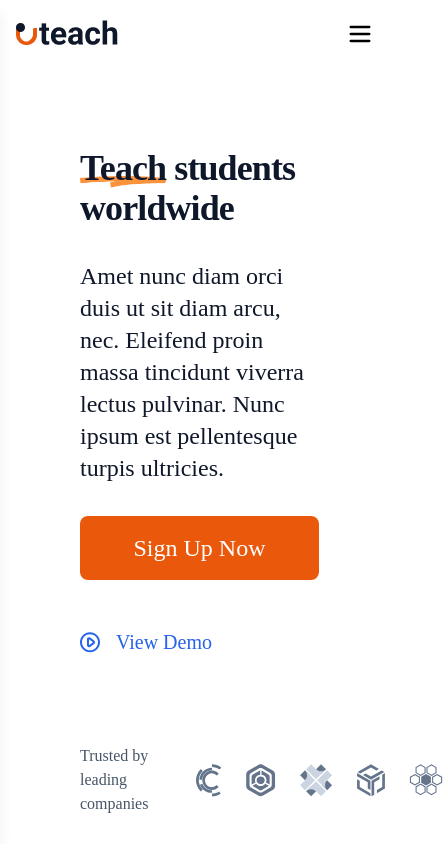
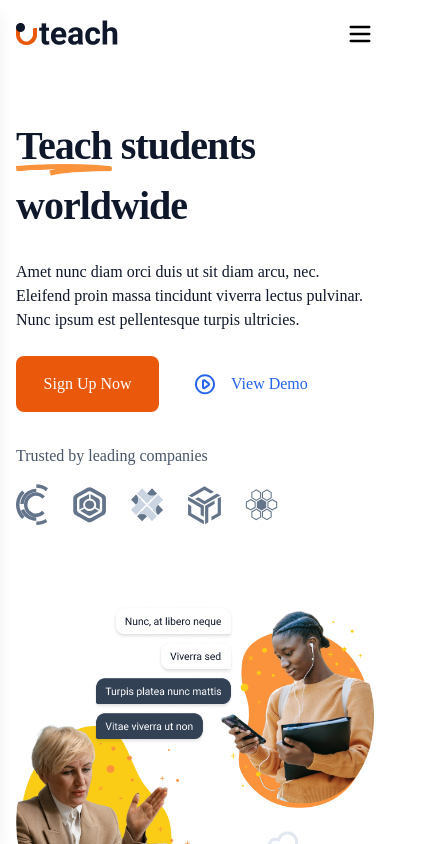
Before and after one commit to eduardouglas99/nextjs-landing-ui, a Next.js app: page / in a window 390 px wide. Shown: the top 844 px of the page, 443 px wide, since content can reach past the window. Built offline with nearby package versions, Linux system fonts and the light colour scheme.

Commit message:
feat: develop hero banner mobile version

```diff
--- a/src/app/components/ButtonSignUp/index.tsx
+++ b/src/app/components/ButtonSignUp/index.tsx
@@ -5,11 +5,12 @@ import { twMerge } from "tailwind-merge"
 interface ButtonSignUpProps {
     title: string
     className?: string
+    ariaLabel: string
 }
 
-export default function ButtonSignUp({ title, className }: ButtonSignUpProps) {
+export default function ButtonSignUp({ title, className, ariaLabel }: ButtonSignUpProps) {
     return (
-        <button type="button"className={twMerge("cursor-pointer text-center text-header-base btn-header-base-hover rounded-lg", className)}>
+        <button type="button" className={twMerge("cursor-pointer text-center text-header-base btn-header-base-hover rounded-lg", className)} aria-label={ariaLabel}>
             {title}
         </button>
     )
--- a/src/app/components/Container/index.tsx
+++ b/src/app/components/Container/index.tsx
@@ -8,7 +8,7 @@ interface ContainerProps {
 
 export function Container({ children, className }: ContainerProps) {
     return (
-        <div className={twMerge("w-full max-w-[1280px] mx-auto", className)}>
+        <div className={twMerge("w-full max-w-[1280px] mx-auto py-12 px-4", className)}>
             {children}
         </div>
     )
--- a/src/app/components/Header/index.tsx
+++ b/src/app/components/Header/index.tsx
@@ -59,7 +59,7 @@ export default function Header() {
                                 <button type="button" className="cursor-pointer text-left text-header-base text-header-base-hover">
                                     Log In
                                 </button>
-                                <ButtonSignUp title="Sign Up Now" className="w-fit py-2 px-4 border-2 border-[#0F172A]" />
+                                <ButtonSignUp title="Sign Up Now" className="w-fit py-2 px-4 border-2 border-[#0F172A]" ariaLabel="Sign up now" />
                             </div>
                         </div>
                     </div>
--- a/src/app/components/HeroBanner/index.tsx
+++ b/src/app/components/HeroBanner/index.tsx
@@ -5,13 +5,13 @@ import ButtonSignUp from "../ButtonSignUp";
 
 export default function HeroBanner() {
     return (
-        <Container className="flex items-center p-20 ">
+        <Container className="flex items-center md:p-20">
             <section className="w-full bg-white">
                 <div className="container mx-auto">
                     <div className="grid grid-cols-1 lg:grid-cols-2 gap-8 items-center">
                         <div className="space-y-6">
                             <div className="m-0">
-                                <h1 className="text-4xl md:text-7xl font-extrabold text-slate-900 tracking-tight">
+                                <h1 className="text-[40px] md:text-[72px] font-extrabold text-slate-900 tracking-tight">
                                     <span className="inline-block relative">
                                         <span className="relative z-10">Teach</span>
                                         <img
@@ -22,14 +22,14 @@ export default function HeroBanner() {
                                     </span>{' '}
                                     students <span className="block">worldwide</span>
                                 </h1>
-                                <p className="w-[99%] max-w-full text-2xl tracking-normal primary-color font-normal my-8">
+                                <p className="w-[99%] max-w-full text-base md:text-2xl tracking-normal primary-color font-normal my-6 md:my-8">
                                     Amet nunc diam orci duis ut sit diam arcu, nec. Eleifend proin massa tincidunt viverra lectus pulvinar. Nunc ipsum est pellentesque turpis ultricies.
                                 </p>
                             </div>
 
-                            <div className="flex flex-col sm:flex-row gap-10">
-                                <ButtonSignUp title="Sign Up Now" className="w-[239px] text-2xl text-white py-4 bg-oragen-color border-[#0F172A]" />
-                                <Link href="#demo" className="inline-flex items-center blue text-xl font-medium gap-4 py-2">
+                            <div className="flex flex-row sm:flex-row gap-4 md:gap-10 justify-between">
+                                <ButtonSignUp title="Sign Up Now" className="w-[40%] max-w-full md:w-[239px] text-base md:text-2xl text-white py-4 bg-oragen-color border-[#0F172A]" ariaLabel="Sign up now" />
+                                <Link href="#demo" className="w-[50%] max-w-full inline-flex items-center blue text-base md:text-xl font-medium gap-4 py-2">
                                     <Image
                                         src="/images/hero-banner/play-demo.svg"
                                         alt="Play demo"
@@ -41,8 +41,8 @@ export default function HeroBanner() {
                                 </Link>
                             </div>
 
-                            <div className="flex items-center gap-12 mt-20">
-                                <p className="text-base text-[#475569]">Trusted by <span className="block"> leading companies</span></p>
+                            <div className="flex md:items-center gap-4 md:gap-12 mt-8 md:mt-20 flex-col md:flex-row justify-baseline mb-12">
+                                <p className="text-base text-[#475569]">Trusted by <span className="md:block">leading companies</span></p>
                                 <div className="flex gap-6 items-center">
                                     <Image
                                         src="/images/hero-banner/black-and-white-collection/ci-cd.svg"
--- a/src/app/globals.css
+++ b/src/app/globals.css
@@ -9,11 +9,11 @@
     @apply cursor-pointer text-base font-medium text-[#0F172A] rounded-lg
   }
   .text-header-base-hover {
-    @apply hover:opacity-75
+    @apply hover:opacity-75 focus:opacity-75 transition-opacity
   }
 
   .btn-header-base-hover {
-    @apply hover:bg-[#0F172A] hover:text-white transition-colors
+    @apply hover:bg-[#0F172A] hover:text-white focus:bg-[#0F172A] focus:text-white  transition-colors
   }
 
   .primary-color {
```
